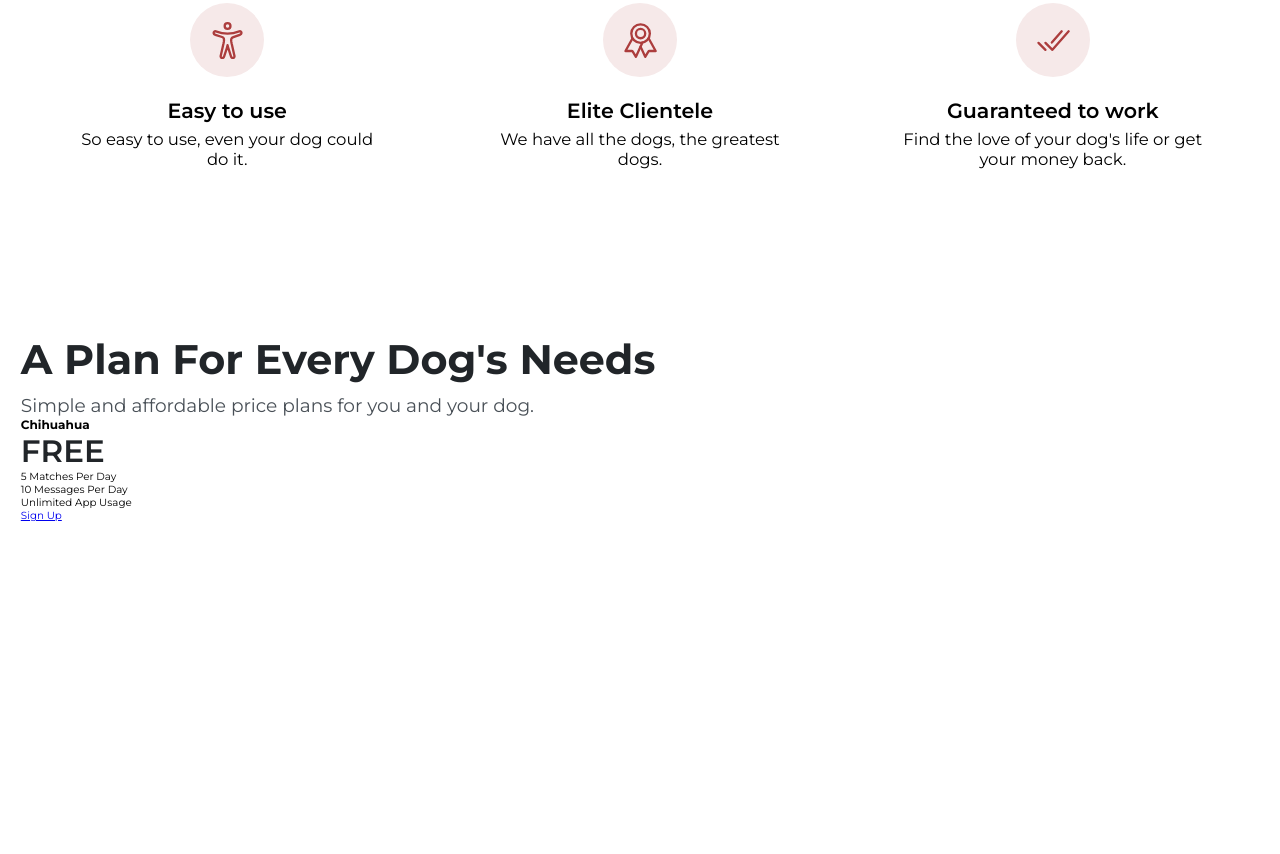
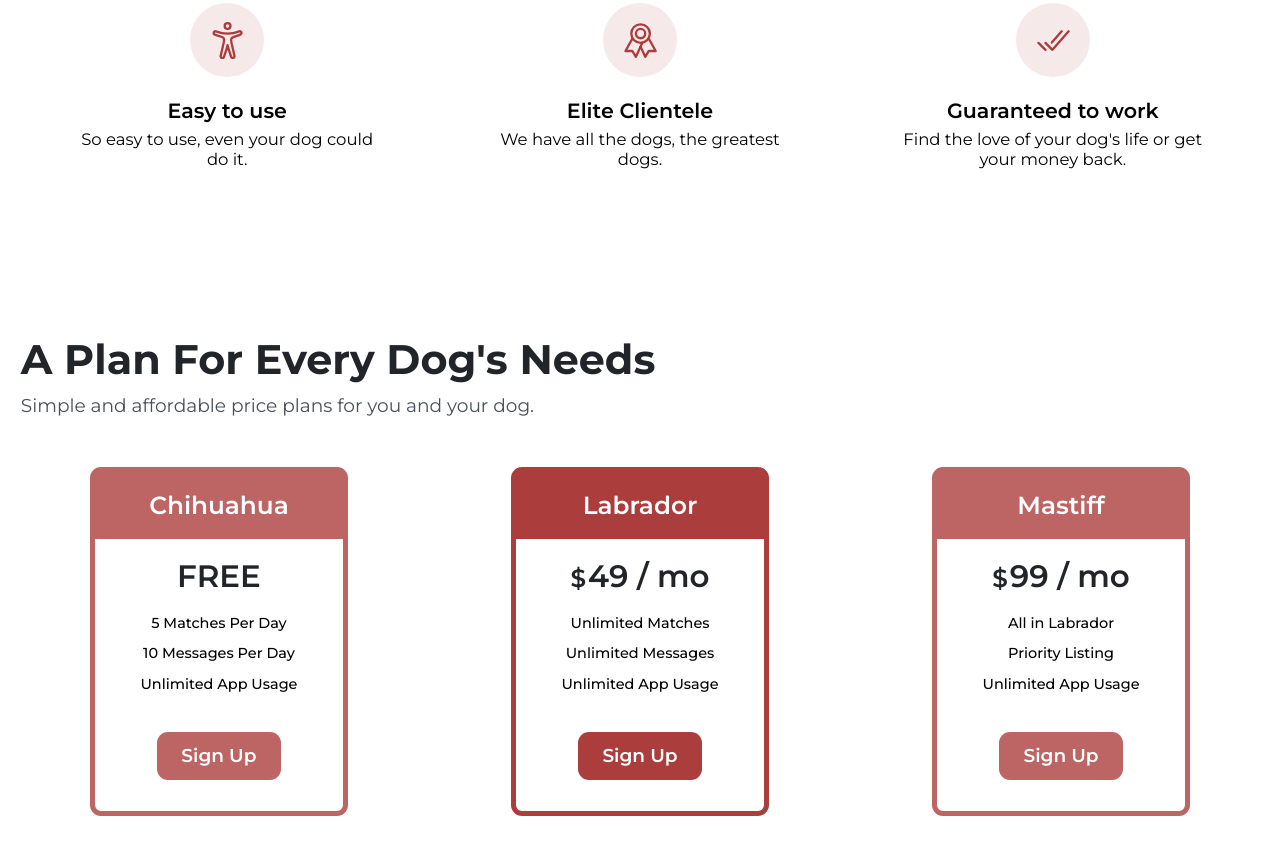
Before and after one commit to sos321/Tindog, a plain HTML site: page index.html in a window 1280 px wide. Shown: the part 821-1675 px from the top of the page. Before the commit the page ends 1426 px from the top, so only its background shows below. Drawn offline with nearby package versions, Linux system fonts and the light colour scheme.

Commit message:
Finish pricing section

```diff
--- a/css/style.css
+++ b/css/style.css
@@ -15,6 +15,7 @@ body {
 :root {
     --main-color: #f6e9e9;
     --dark-main-color: #ac3d3d;
+    --lighter-main-color: #bd6464;
     --dark-grey-color: #212529;
     --medium-grey-color: #495057;
 }
@@ -39,6 +40,20 @@ body {
 .heading-secondary {
     font-size: 4rem;
     color: var(--dark-grey-color);
+}
+
+.link:visited,
+.link:link {
+    text-decoration: none;
+    font-size: 1.8rem;
+    color: white;
+    font-weight: 600;
+
+    padding: 1.2rem 2.4rem;
+
+    border-radius: 11px;
+
+    background-color: var(--lighter-main-color);
 }
 
 /* ------------------------------- Header ------------------------------- */
@@ -232,20 +247,88 @@ header {
 .pricing-text {
     font-size: 1.8rem;
     color: var(--medium-grey-color);
+
+    margin-bottom: 4.8rem;
 }
 
-.pricing-option {
+.plan-options {
+    display: flex;
+    justify-content: space-around;
+    column-gap: 2.4rem;
+}
+
+.plan-option {
     display: flex;
     flex-direction: column;
+    flex-grow: 1;
+
+    border: 5px solid var(--lighter-main-color);
+    border-radius: 11px;
+
+    max-width: 25rem;
+
+    transition: all 500ms;
+}
+
+.plan-option:hover {
+    transform: translateY(-1rem);
+}
+
+.darker-plan-option {
+    border: 5px solid var(--dark-main-color);
+}
+
+.darker-plan-option .link,
+.darker-plan-option .plan-title {
+    background-color: var(--dark-main-color);
+}
+
+.plan-text-holder {
+    padding: 1.8rem 2.4rem;
+    margin-bottom: 2.4rem;
+
+    text-align: center;
+
+    overflow: hidden;
+}
+
+.price,
+.dolar-sign {
+    color: var(--dark-grey-color);
+    font-weight: 600;
 }
 
 .price {
-    text-transform: uppercase;
-    color: var(--dark-grey-color);
     font-size: 3rem;
-    font-weight: 600;
+
+    margin-bottom: 1.8rem;
 }
 
-.price-features {
+.dolar-sign {
+    font-size: 2.4rem;
+    margin-right: 0.2rem;
+}
+
+.plan-title {
+    background-color: var(--lighter-main-color);
+    color: white;
+    font-size: 2.4rem;
+    font-weight: 600;
+
+    padding: 1.8rem 1.2rem;
+
+    text-align: center;
+}
+
+.plan-features {
     list-style: none;
+
+    display: flex;
+    flex-direction: column;
+    gap: 1.2rem;
+
+    font-size: 1.4rem;
+    font-weight: 500;
+
+    margin-bottom: 5rem;
 }
--- a/index.html
+++ b/index.html
@@ -1028,17 +1028,51 @@
                 <p class="pricing-text margin-top-sm">
                     Simple and affordable price plans for you and your dog.
                 </p>
-                <div class="price-options">
-                    <div class="price-option">
-                        <h3>Chihuahua</h3>
+                <div class="plan-options">
+                    <div class="plan-option">
+                        <h3 class="plan-title">Chihuahua</h3>
+                        <div class="plan-text-holder">
                             <div>
-                            <p class="price">Free</p>
-                            <ul class="price-features">
+                                <p class="price">FREE</p>
+                                <ul class="plan-features">
                                     <li>5 Matches Per Day</li>
                                     <li>10 Messages Per Day</li>
                                     <li>Unlimited App Usage</li>
                                 </ul>
                                 <a class="link" href="#">Sign Up</a>
+                            </div>
+                        </div>
+                    </div>
+                    <div class="plan-option darker-plan-option">
+                        <h3 class="plan-title">Labrador</h3>
+                        <div class="plan-text-holder">
+                            <div>
+                                <p class="price">
+                                    <span class="dolar-sign">$</span>49 / mo
+                                </p>
+                                <ul class="plan-features">
+                                    <li>Unlimited Matches</li>
+                                    <li>Unlimited Messages</li>
+                                    <li>Unlimited App Usage</li>
+                                </ul>
+                                <a class="link" href="#">Sign Up</a>
+                            </div>
+                        </div>
+                    </div>
+                    <div class="plan-option">
+                        <h3 class="plan-title">Mastiff</h3>
+                        <div class="plan-text-holder">
+                            <div>
+                                <p class="price">
+                                    <span class="dolar-sign">$</span>99 / mo
+                                </p>
+                                <ul class="plan-features">
+                                    <li>All in Labrador</li>
+                                    <li>Priority Listing</li>
+                                    <li>Unlimited App Usage</li>
+                                </ul>
+                                <a class="link" href="#">Sign Up</a>
+                            </div>
                         </div>
                     </div>
                 </div>
```
Lines whose indentation alone changed are shown as unchanged.
